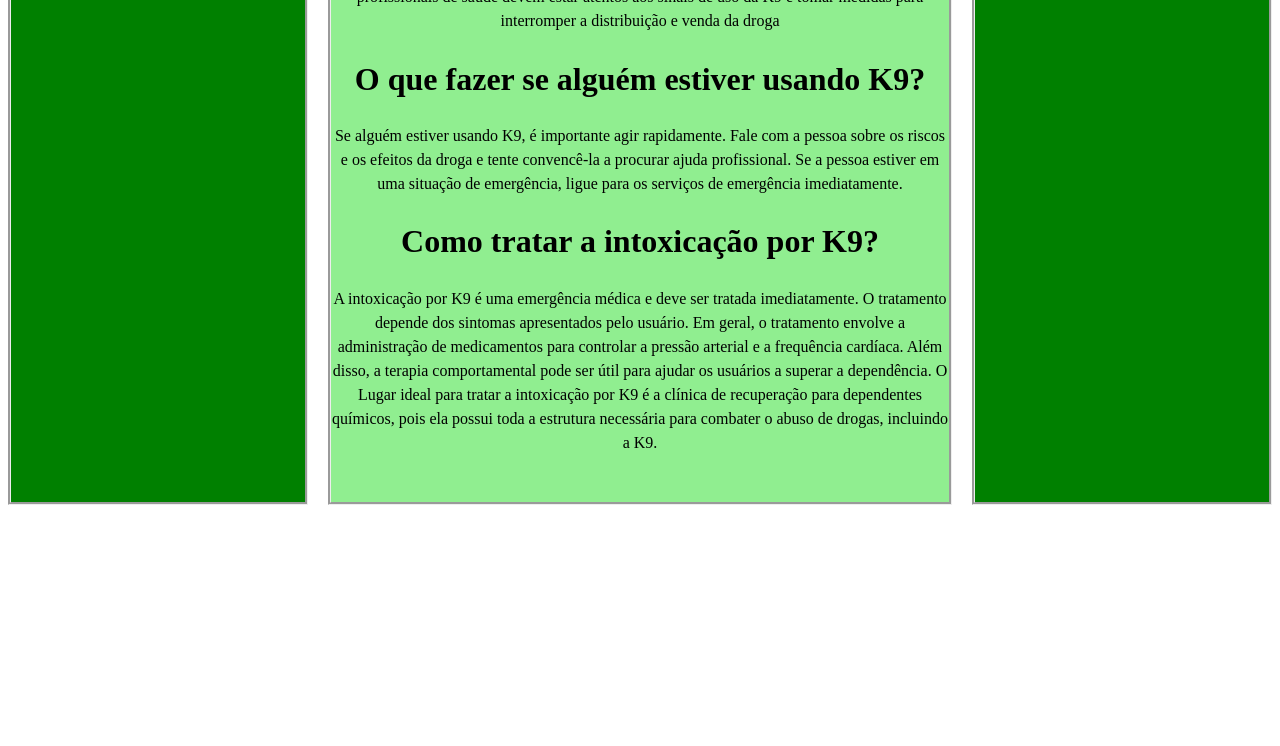
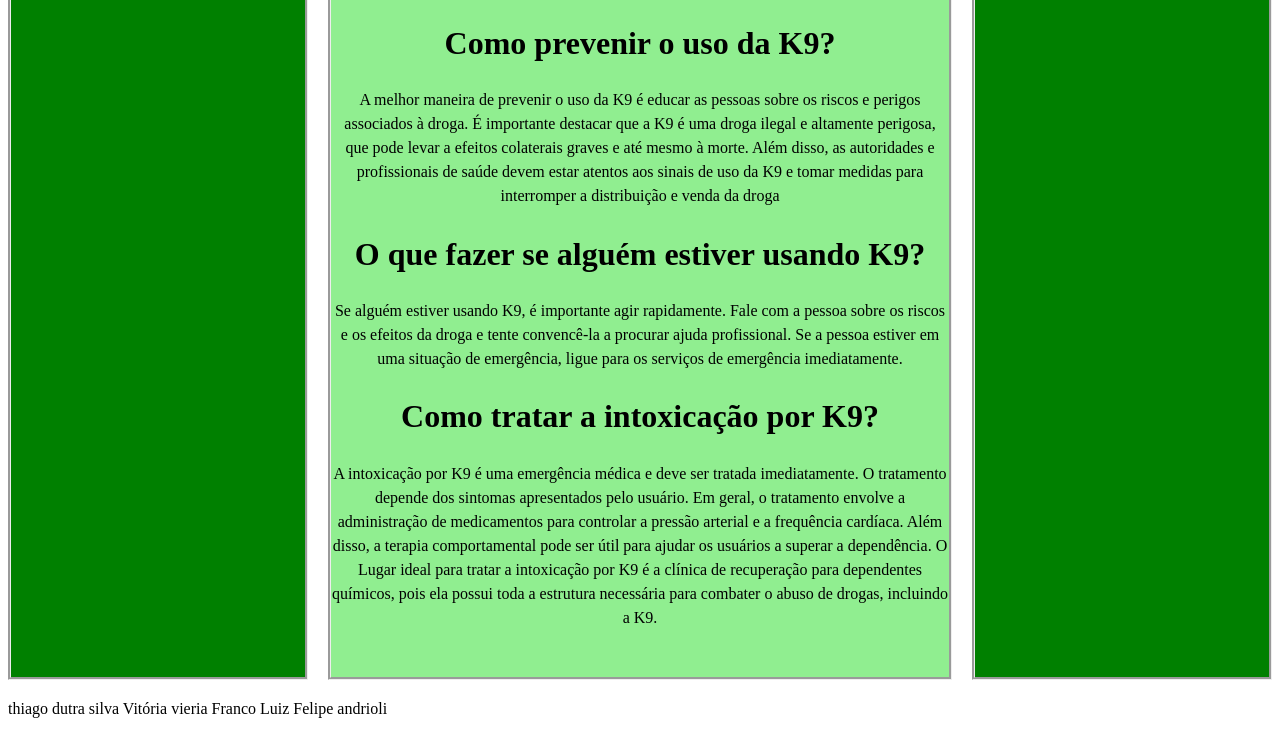
Before and after one commit to VitoriaFranco/ep4, a plain HTML site: page index.html in a window 1280 px wide. Shown: the part 1559-2305 px from the top of the page. Before the commit the page ends 2112 px from the top, so only its background shows below. Drawn offline with Linux system fonts and the light colour scheme.

Commit message:
Update index.html

```diff
--- a/index.html
+++ b/index.html
@@ -12,7 +12,7 @@
 
   <header class="grid_h">
 
-
+<img src="imagens/k9.jpeg" alt="foto da k9">
 
   </header>
 
@@ -134,7 +134,9 @@
 
 
   <footer class="grid_f">
-
+  thiago dutra silva
+    Vitória vieria Franco
+      Luiz Felipe andrioli
   </footer>
 </body>
 </html>
```
